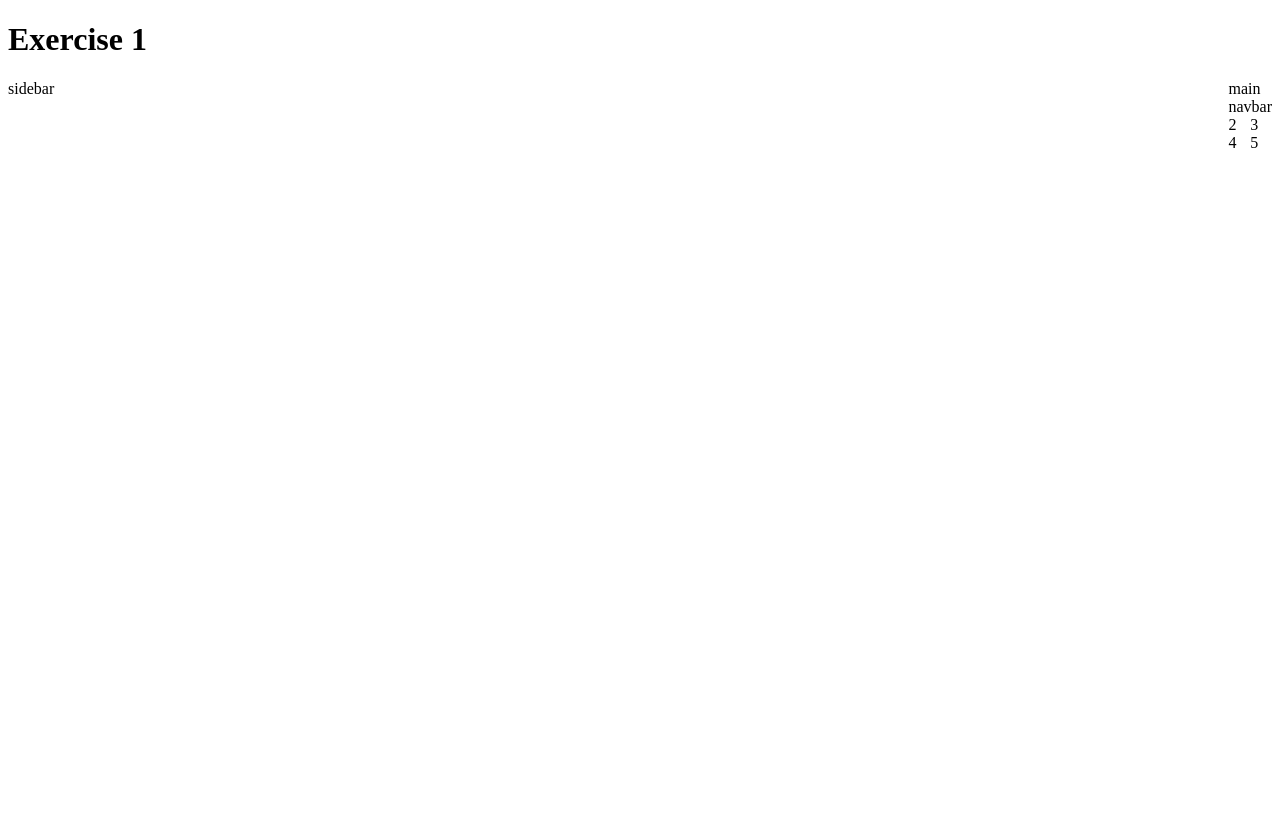
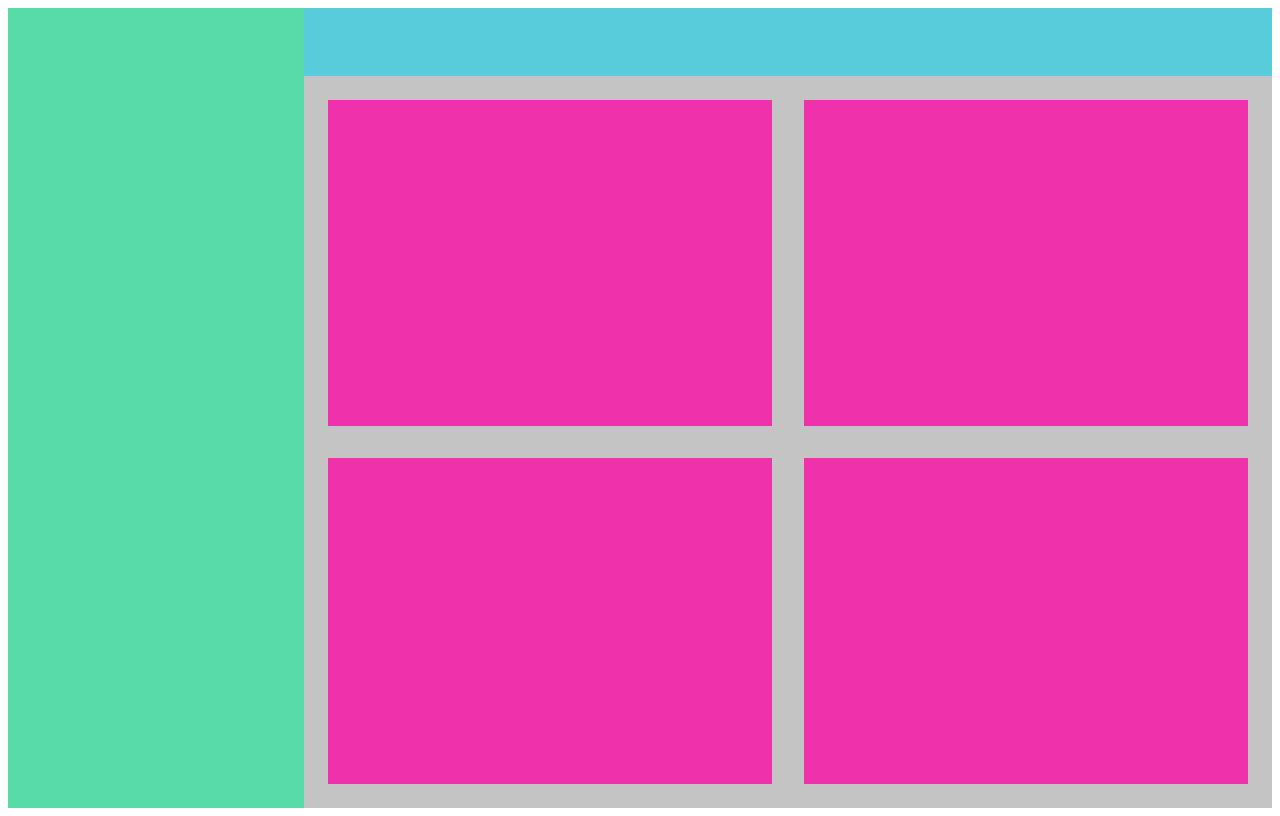
Before and after one commit to German-Jala/Bootcamp-FE, an Angular app in the folder 01.project/: page / in a window 1280 px wide. Built offline with nearby package versions, Linux system fonts and the light colour scheme.

Commit message:
finishing classes

```diff
--- a/01.project/src/app/app.component.html
+++ b/01.project/src/app/app.component.html
@@ -1,22 +1,17 @@
-<h1>
-  Exercise 1
-</h1>
 <div id="screen">
   <!-- SIDEBAR -->
   <div id="sidebar">
-    sidebar
   </div>
   <!-- MAIN -->
   <div id="main">
-    main
     <!-- NAVBAR -->
-    <div>navbar</div>
+    <div id="navbar"></div>
     <!-- MAIN -->
     <div id="content">
-      <div>2</div>
-      <div>3</div>
-      <div>4</div>
-      <div>5</div>
+      <div class="rectangule"></div>
+      <div class="rectangule"></div>
+      <div class="rectangule"></div>
+      <div class="rectangule"></div>
     </div>
   </div>
 </div>
--- a/01.project/src/app/app.component.scss
+++ b/01.project/src/app/app.component.scss
@@ -1,9 +1,58 @@
+/* src/styles.css */
+
+/* Minimal reset for the whole app */
+* {
+    margin: 0;
+    padding: 0;
+    box-sizing: border-box;
+}
+
+html, body {
+    height: 100%;
+}
+
+/* Angular's root component tag usually needs to fill the height too */
+app-root {
+    display: block;
+    height: 100%;
+}
+
 #screen {
     display: flex;
     justify-content: space-between;
+    height: 100vh;
+    background-color: yellow;
+}
+
+
+#main {
+    flex-grow: 3;
+    display: flex;
+    flex-direction: column;
+    justify-content: space-between;
+}
+
+#sidebar {
+    background: #58DBA9;
+    flex-grow: 1;
 }
 
 #content {
     display: grid;
     grid-template-columns: repeat(2, 1fr);
+    gap: 2em;
+    background: #c4c4c4;
+    flex: 10;
+    padding: 1.5rem;
 }
+
+
+#navbar {
+    background: #58CCDB;
+    flex: 1;
+}
+
+
+.rectangule {
+    background: #ef31ac;
+}
```
Also changed, not shown: 1 other file (tests, documents, lock files or other folders).
